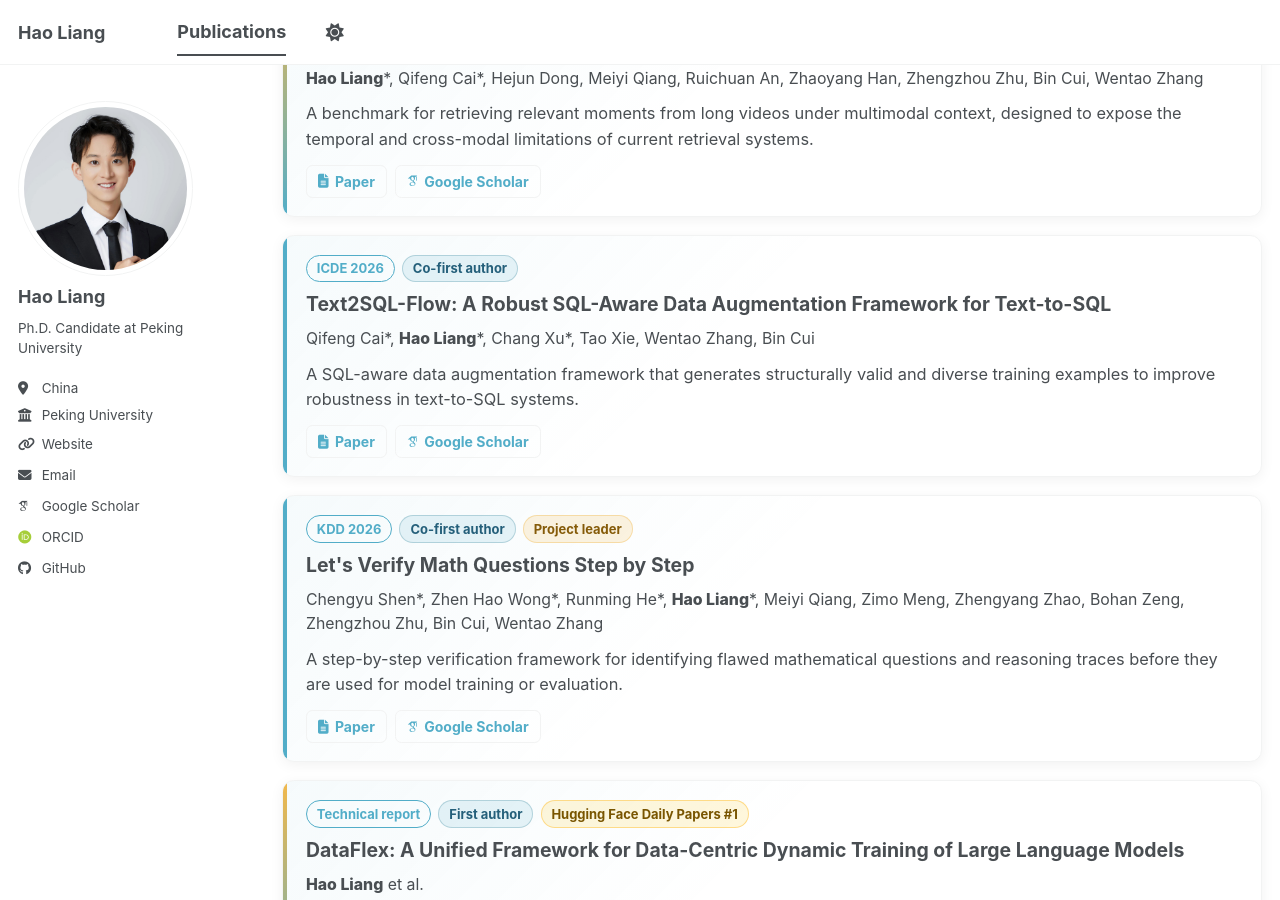
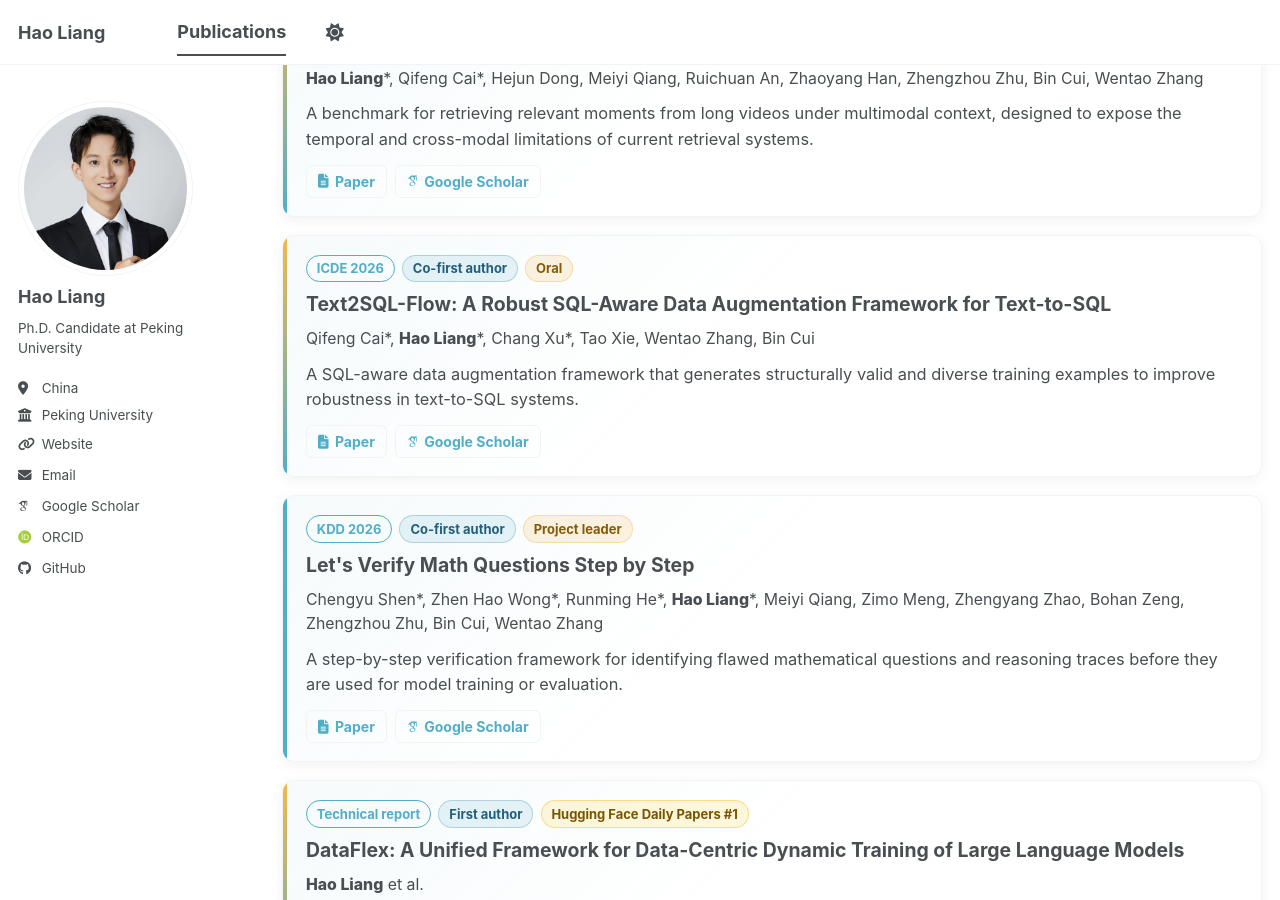
Before and after one commit to haolpku/haolpku.github.io, a Jekyll site: the page built from _pages/publications.html, in a window 1280 px wide and 900 px high, scrolled down 1495 px. Built offline with Jekyll 4.4.1, drawn with Linux system fonts in a browser that asks for light colours; some web fonts are replaced; a script bundle is joined from its source files by our own code; library files that are not in the unit come from our copies.

Commit message:
Mark additional oral presentations

```diff
--- a/_data/publications_detailed.yml
+++ b/_data/publications_detailed.yml
@@ -44,7 +44,7 @@
   authors: "Qifeng Cai*, Hao Liang*, Chang Xu*, Tao Xie, Wentao Zhang, Bin Cui"
   venue: "ICDE 2026"
   year: "2026"
-  note: "Co-first author"
+  note: "Co-first author · Oral"
   paper_url: "https://arxiv.org/abs/2511.10192"
   scholar_id: "IWHjjKOFINEC"
   summary: "A SQL-aware data augmentation framework that generates structurally valid and diverse training examples to improve robustness in text-to-SQL systems."
@@ -314,7 +314,7 @@
   authors: "Zheng Liu*, Hao Liang*, Bozhou Li, Tianyi Bai, Wentao Xiong, Chong Chen, Conghui He, Wentao Zhang, Bin Cui"
   venue: "ACM Multimedia 2025"
   year: "2025"
-  note: "Co-first author"
+  note: "Co-first author · Oral"
   paper_url: "https://arxiv.org/abs/2407.20756"
   scholar_id: "2osOgNQ5qMEC"
   summary: "A high-efficiency pipeline for producing and filtering synthetic image-caption data to improve vision-language model training."
@@ -352,7 +352,7 @@
   authors: "Hao Liang*, Linzhuang Sun*, Minxuan Zhou*, Tianpeng Li, Zhiyu Wu, Mingan Lin, Yaqi Zhou, Yan Zhang, Xiaoqin Huang, Yicong Chen, Yujing Qiao, Weipeng Chen, Bin Cui, Wentao Zhang, Zenan Zhou"
   venue: "ACM Multimedia 2025"
   year: "2025"
-  note: "Co-first author"
+  note: "Co-first author · Oral"
   paper_url: "https://arxiv.org/abs/2408.07543"
   scholar_id: "Tyk-4Ss8FVUC"
   summary: "A hierarchical benchmark for evaluating multimodal large language models across realistic mathematical settings, representations, and reasoning demands."
@@ -362,7 +362,7 @@
   authors: "Miao Zheng*, Hao Liang*, Fan Yang, Haoze Sun, Tianpeng Li, Lingchu Xiong, Yan Zhang, Youzhen Wu, Kun Li, Yanjun Shen, Mingan Lin, Tao Zhang, Guosheng Dong, Yujing Qiao, Kun Fang, Weipeng Chen, Bin Cui, Wentao Zhang, Zenan Zhou"
   venue: "ICDE 2025"
   year: "2025"
-  note: "Co-first author"
+  note: "Co-first author · Oral"
   paper_url: "https://arxiv.org/abs/2407.06027"
   scholar_id: "9yKSN-GCB0IC"
   summary: "A plug-and-play prompt augmentation system that improves downstream performance while requiring little task-specific training data."
```
